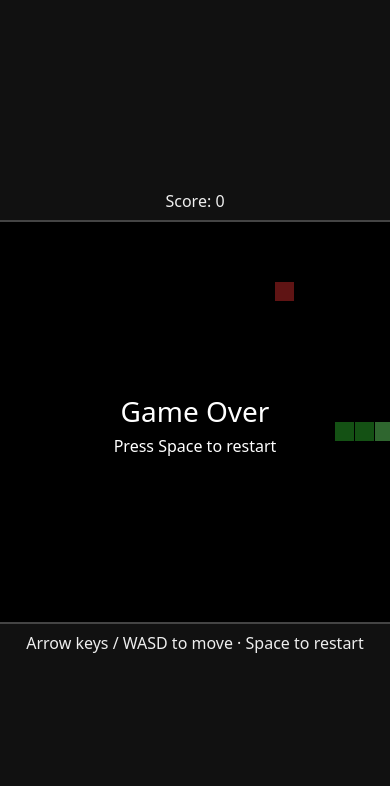
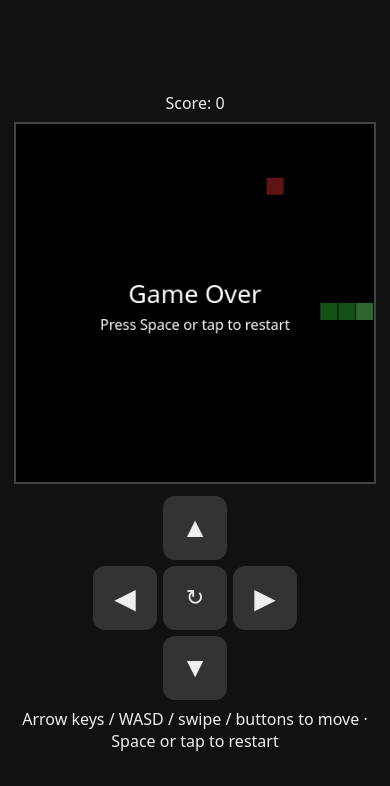
Before and after one commit to Dip3095/Games, a plain HTML site: page index.html in a window 390 px wide. Drawn offline with Linux system fonts and the light colour scheme.

Commit message:
Add mobile support: on-screen arrow pad, swipe controls, responsive canvas
Co-Authored-By: Claude Opus 5.5 <noreply@anthropic.com>
Claude-Session: https://claude.ai/code/session_015Ue9L4828KeHp2EzeaVNCA

```diff
--- a/index.html
+++ b/index.html
@@ -2,20 +2,37 @@
 <html lang="en">
 <head>
 <meta charset="utf-8">
-<meta name="viewport" content="width=device-width, initial-scale=1">
+<meta name="viewport" content="width=device-width, initial-scale=1, maximum-scale=1, user-scalable=no">
 <title>Snake</title>
 <style>
   body { margin: 0; min-height: 100vh; display: flex; flex-direction: column;
          align-items: center; justify-content: center; background: #111; color: #eee;
          font-family: system-ui, sans-serif; }
-  canvas { background: #000; border: 2px solid #444; }
-  p { margin: 8px; }
+  html, body { touch-action: manipulation; -webkit-user-select: none; user-select: none; }
+  canvas { background: #000; border: 2px solid #444; width: min(92vw, 400px); height: auto;
+           touch-action: none; }
+  p { margin: 8px; text-align: center; }
+  #pad { display: grid; grid-template-columns: repeat(3, 64px); grid-template-rows: repeat(3, 64px);
+         gap: 6px; margin-top: 12px; }
+  #pad button { font-size: 28px; border: none; border-radius: 12px; background: #333; color: #eee;
+                touch-action: none; -webkit-tap-highlight-color: transparent; }
+  #pad button:active { background: #555; }
+  #up { grid-column: 2; grid-row: 1; } #left { grid-column: 1; grid-row: 2; }
+  #restart { grid-column: 2; grid-row: 2; font-size: 22px !important; }
+  #right { grid-column: 3; grid-row: 2; } #down { grid-column: 2; grid-row: 3; }
 </style>
 </head>
 <body>
 <p>Score: <span id="score">0</span></p>
 <canvas id="game" width="400" height="400"></canvas>
-<p>Arrow keys / WASD to move · Space to restart</p>
+<div id="pad">
+  <button id="up" data-dir="up" aria-label="Up">▲</button>
+  <button id="left" data-dir="left" aria-label="Left">◀</button>
+  <button id="restart" aria-label="Restart">↻</button>
+  <button id="right" data-dir="right" aria-label="Right">▶</button>
+  <button id="down" data-dir="down" aria-label="Down">▼</button>
+</div>
+<p>Arrow keys / WASD / swipe / buttons to move · Space or tap to restart</p>
 <script>
 const canvas = document.getElementById('game');
 const ctx = canvas.getContext('2d');
@@ -70,25 +87,56 @@ function draw() {
     ctx.textAlign = 'center';
     ctx.fillText('Game Over', canvas.width / 2, canvas.height / 2);
     ctx.font = '16px system-ui';
-    ctx.fillText('Press Space to restart', canvas.width / 2, canvas.height / 2 + 30);
+    ctx.fillText('Press Space or tap to restart', canvas.width / 2, canvas.height / 2 + 30);
   }
 }
 
+const DIRS = {
+  up: {x: 0, y: -1}, down: {x: 0, y: 1}, left: {x: -1, y: 0}, right: {x: 1, y: 0},
+};
 const KEYS = {
-  ArrowUp: {x: 0, y: -1}, w: {x: 0, y: -1},
-  ArrowDown: {x: 0, y: 1}, s: {x: 0, y: 1},
-  ArrowLeft: {x: -1, y: 0}, a: {x: -1, y: 0},
-  ArrowRight: {x: 1, y: 0}, d: {x: 1, y: 0},
+  ArrowUp: DIRS.up, w: DIRS.up, ArrowDown: DIRS.down, s: DIRS.down,
+  ArrowLeft: DIRS.left, a: DIRS.left, ArrowRight: DIRS.right, d: DIRS.right,
 };
+
+function turn(d) {
+  // Don't allow reversing straight into yourself
+  if (d.x !== -dir.x || d.y !== -dir.y) nextDir = d;
+}
 
 document.addEventListener('keydown', e => {
   if (e.key === ' ') { if (over) reset(); e.preventDefault(); return; }
   const d = KEYS[e.key];
   if (!d) return;
   e.preventDefault();
-  // Don't allow reversing straight into yourself
-  if (d.x !== -dir.x || d.y !== -dir.y) nextDir = d;
+  turn(d);
 });
+
+// On-screen buttons
+document.querySelectorAll('#pad button[data-dir]').forEach(btn => {
+  btn.addEventListener('pointerdown', e => { e.preventDefault(); turn(DIRS[btn.dataset.dir]); });
+});
+document.getElementById('restart').addEventListener('pointerdown', e => { e.preventDefault(); reset(); });
+
+// Swipe on the canvas; tap restarts when game over
+let touchStart = null;
+canvas.addEventListener('touchstart', e => {
+  e.preventDefault();
+  const t = e.changedTouches[0];
+  touchStart = {x: t.clientX, y: t.clientY};
+}, {passive: false});
+canvas.addEventListener('touchmove', e => e.preventDefault(), {passive: false});
+canvas.addEventListener('touchend', e => {
+  e.preventDefault();
+  if (!touchStart) return;
+  const t = e.changedTouches[0];
+  const dx = t.clientX - touchStart.x, dy = t.clientY - touchStart.y;
+  touchStart = null;
+  if (Math.max(Math.abs(dx), Math.abs(dy)) < 20) { if (over) reset(); return; }
+  turn(Math.abs(dx) > Math.abs(dy) ? (dx > 0 ? DIRS.right : DIRS.left)
+                                    : (dy > 0 ? DIRS.down : DIRS.up));
+}, {passive: false});
+canvas.addEventListener('click', () => { if (over) reset(); });
 
 reset();
 setInterval(() => { step(); draw(); }, 120);
```
